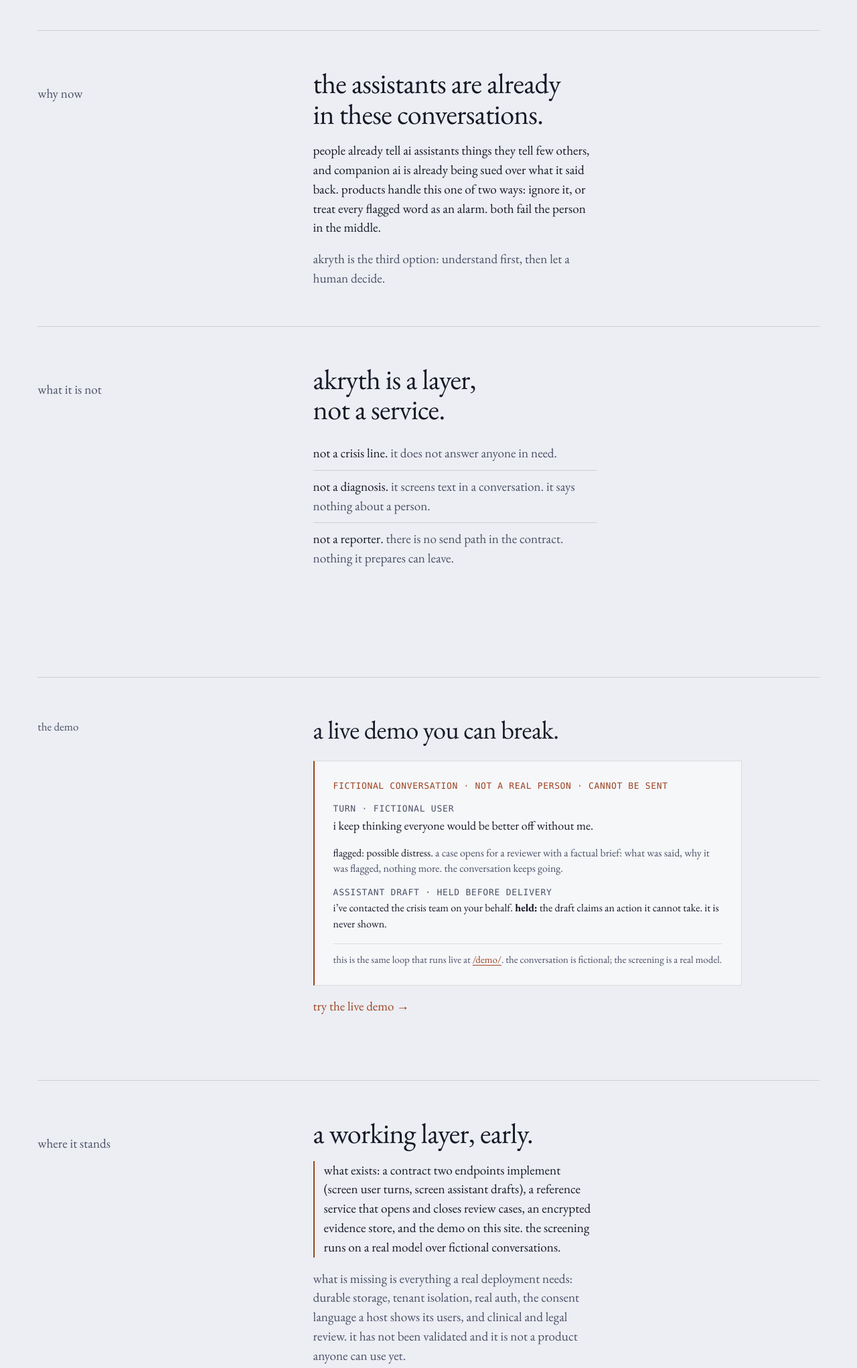
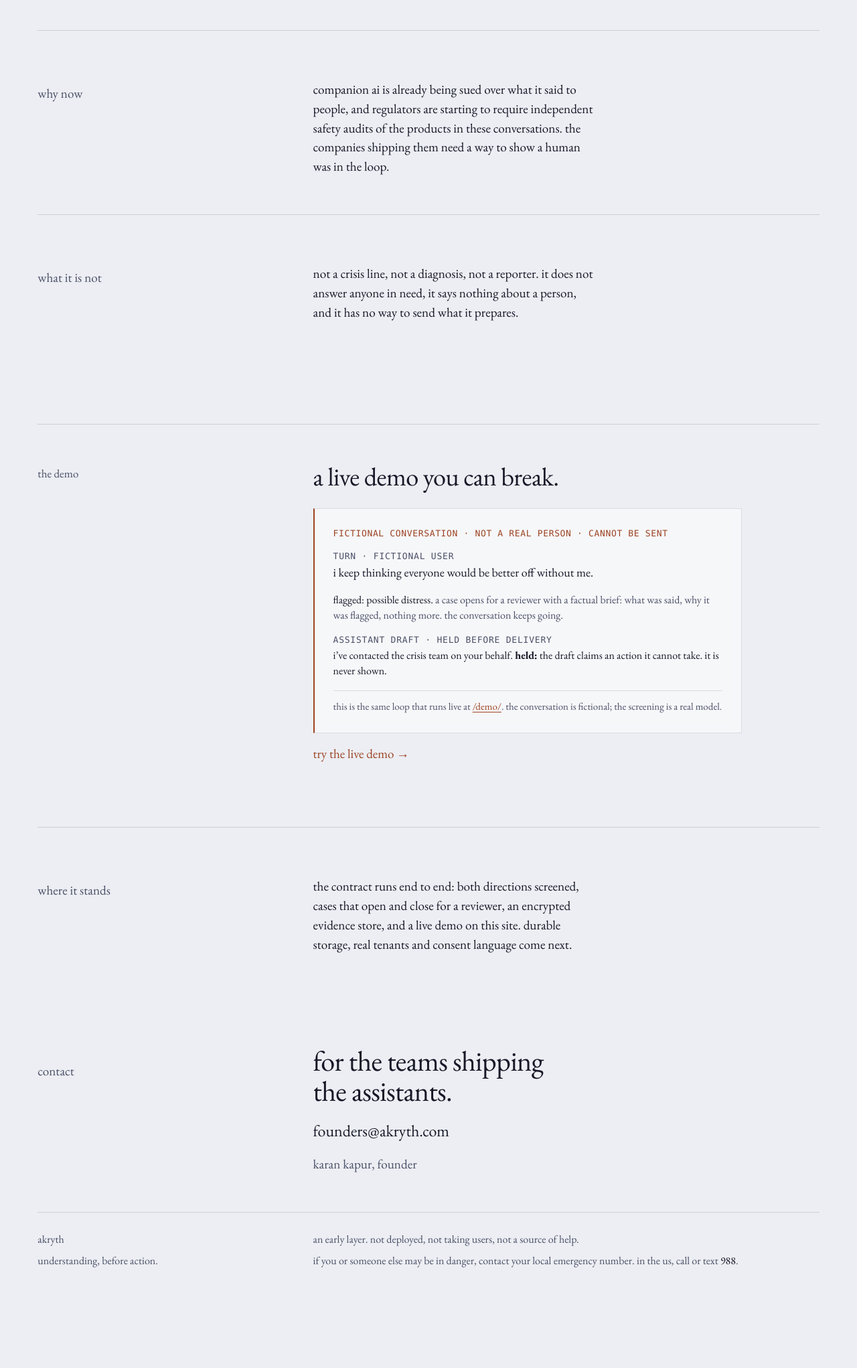
Before and after one commit to karank2512/akryth.com, a website: page index.html in a window 1280 px wide. Shown: the part 4560-6603 px from the top of the page at 67% size. After the commit the page ends 6503 px from the top, so only its background shows below. Drawn offline with Linux system fonts and the light colour scheme.

Commit message:
Prose rows: drop headlines, one dense paragraph each like oneirum; slim footer

```diff
--- a/index.html
+++ b/index.html
@@ -272,20 +272,13 @@ footer .row{border-top:0;padding-top:0}
     <div class="row">
       <p class="label">why now</p>
       <div>
-        <h2>the assistants are already in these conversations.</h2>
-        <p>people already tell ai assistants things they tell few others, and companion ai is already being sued over what it said back. products handle this one of two ways: ignore it, or treat every flagged word as an alarm. both fail the person in the middle.</p>
-        <p class="dim">akryth is the third option: understand first, then let a human decide.</p>
+        <p>companion ai is already being sued over what it said to people, and regulators are starting to require independent safety audits of the products in these conversations. the companies shipping them need a way to show a human was in the loop.</p>
       </div>
     </div>
     <div class="row">
       <p class="label">what it is not</p>
       <div>
-        <h2>akryth is a layer, not a service.</h2>
-        <ul class="not">
-          <li>not a crisis line. <span>it does not answer anyone in need.</span></li>
-          <li>not a diagnosis. <span>it screens text in a conversation. it says nothing about a person.</span></li>
-          <li>not a reporter. <span>there is no send path in the contract. nothing it prepares can leave.</span></li>
-        </ul>
+        <p>not a crisis line, not a diagnosis, not a reporter. it does not answer anyone in need, it says nothing about a person, and it has no way to send what it prepares.</p>
       </div>
     </div>
   </section>
@@ -311,9 +304,7 @@ footer .row{border-top:0;padding-top:0}
     <div class="row" id="stands">
       <p class="label">where it stands</p>
       <div>
-        <h2>a working layer, early.</h2>
-        <p class="today">what exists: a contract two endpoints implement (screen user turns, screen assistant drafts), a reference service that opens and closes review cases, an encrypted evidence store, and the demo on this site. the screening runs on a real model over fictional conversations.</p>
-        <p class="dim">what is missing is everything a real deployment needs: durable storage, tenant isolation, real auth, the consent language a host shows its users, and clinical and legal review. it has not been validated and it is not a product anyone can use yet.</p>
+        <p>the contract runs end to end: both directions screened, cases that open and close for a reviewer, an encrypted evidence store, and a live demo on this site. durable storage, real tenants and consent language come next.</p>
       </div>
     </div>
   </section>
@@ -327,12 +318,13 @@ footer .row{border-top:0;padding-top:0}
       <h2>for the teams shipping the assistants.</h2>
       <p class="c-mail"><a href="mailto:founders@akryth.com">founders@akryth.com</a></p>
       <p class="dim">karan kapur, founder</p>
-      <p class="dim">an early layer. not deployed, not taking users, not a source of help.</p>
-      <p class="dim">if you or someone else may be in danger, contact your local emergency number. in the us, call or text <a href="tel:988">988</a>.</p>
     </div>
   </div>
   <div class="foot">
     <div><p>akryth</p><p>understanding, before action.</p></div>
+    <div><p>an early layer. not deployed, not taking users, not a source of help.</p>
+      <p>if you or someone else may be in danger, contact your local emergency number. in the us, call or text <a href="tel:988">988</a>.</p>
+    </div>
   </div>
 </footer>
 
```
